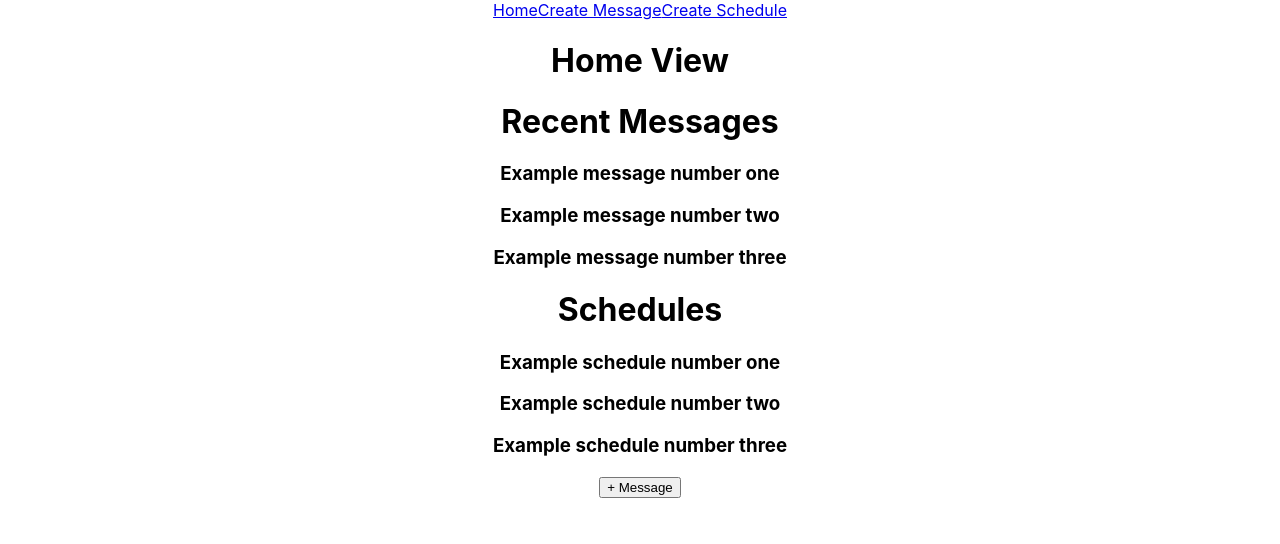
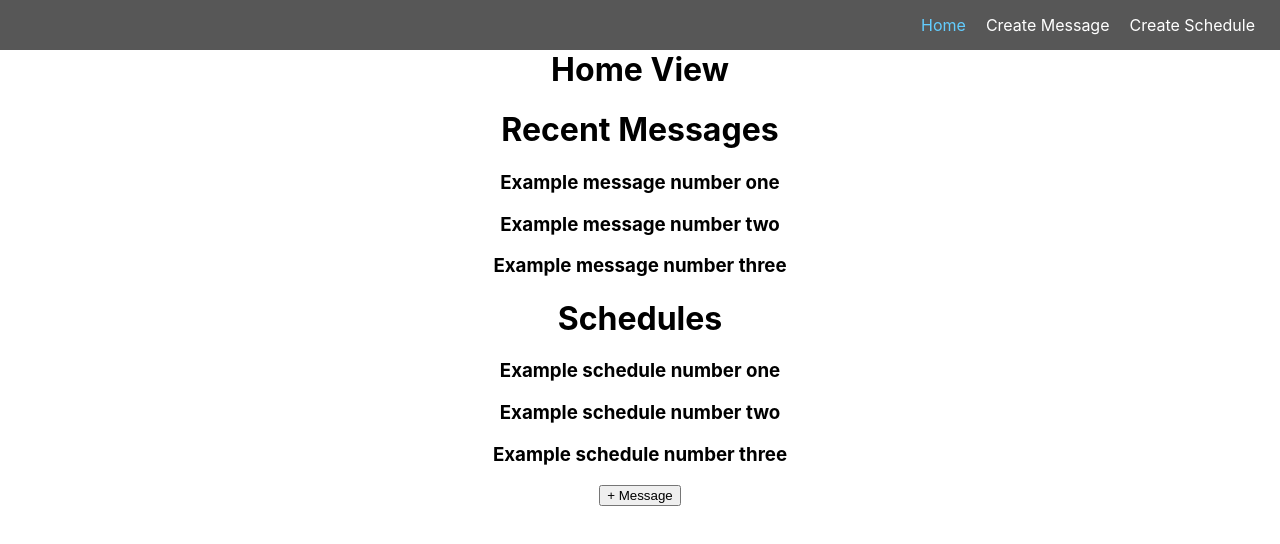
Before and after one commit to mentorsinternational/Mentors-International-Nick, a React (Create React App) app in the folder mentors-international/: page / in a window 1280 px wide. Shown: the top 544 px of the page. Built offline with nearby package versions, Linux system fonts and the light colour scheme.

Commit message:
Style NavBar using styled components

```diff
--- a/mentors-international/src/App.js
+++ b/mentors-international/src/App.js
@@ -1,7 +1,6 @@
 import React, { Component } from "react";
 import { Route } from "react-router-dom";
-
-import "./App.css";
+import styled from "styled-components";
 
 import HomeView from "./views/HomeView";
 import LoginView from "./views/LoginView";
@@ -9,16 +8,20 @@ import MessageView from "./views/MessageView";
 import ScheduleView from "./views/ScheduleView";
 import NavBar from "./components/nav/NavBar";
 
+const AppWrapper = styled.div`
+  text-align: center;
+`;
+
 class App extends Component {
   render() {
     return (
-      <div className="App">
+      <AppWrapper>
         <NavBar />
         <Route exact path="/" component={HomeView} />
         <Route path="/login" component={LoginView} />
         <Route exact path="/message" component={MessageView} />
         <Route exact path="/schedule" component={ScheduleView} />
-      </div>
+      </AppWrapper>
     );
   }
 }
--- a/mentors-international/src/components/nav/NavBar.jsx
+++ b/mentors-international/src/components/nav/NavBar.jsx
@@ -1,19 +1,39 @@
 import React from "react";
 import { NavLink } from "react-router-dom";
+import styled from "styled-components";
+
+const NavBarWrapper = styled.nav`
+  position: fixed;
+  background: rgba(0, 0, 0, 0.66);
+  padding: 15px;
+  width: 100vw;
+  top: 0px;
+  text-align: right;
+`;
+
+const NavLinks = styled(NavLink)`
+  color: white;
+  margin: 0 10px;
+  text-decoration: none;
+
+  &.active {
+    color: #62cdff;
+  }
+`;
 
 const NavBar = props => {
   return (
-    <nav>
-      <NavLink exact to="/">
+    <NavBarWrapper>
+      <NavLinks exact to="/">
         Home
-      </NavLink>
-      <NavLink exact to="/message">
+      </NavLinks>
+      <NavLinks exact to="/message">
         Create Message
-      </NavLink>
-      <NavLink exact to="/schedule">
+      </NavLinks>
+      <NavLinks exact to="/schedule">
         Create Schedule
-      </NavLink>
-    </nav>
+      </NavLinks>
+    </NavBarWrapper>
   );
 };
 
--- a/mentors-international/src/index.css
+++ b/mentors-international/src/index.css
@@ -1,5 +1,9 @@
+* {
+  box-sizing: border-box;
+}
+
 body {
-  margin: 0;
+  margin: 50px 0 0 0;
   padding: 0;
   font-family: -apple-system, BlinkMacSystemFont, "Segoe UI", "Roboto", "Oxygen",
     "Ubuntu", "Cantarell", "Fira Sans", "Droid Sans", "Helvetica Neue",
```
